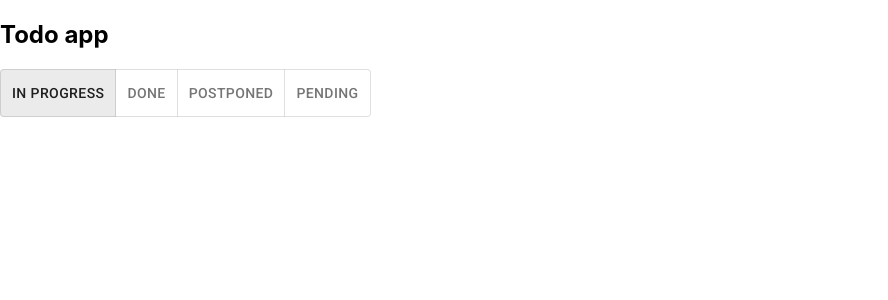
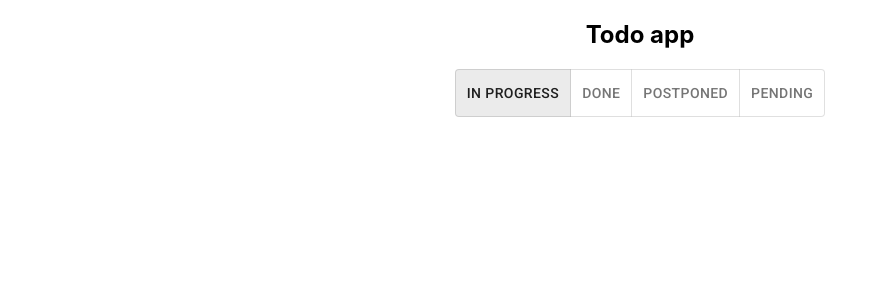
Before and after one commit to EngiSon/todo, a React (Create React App) app in the folder todo-client/: page / in a window 1280 px wide. Shown: the top 300 px of the page, without its empty margins (0-888 px from the left). Built offline with nearby package versions, Linux system fonts and the light colour scheme.

Commit message:
Centered most elements and cleaned up the UI

```diff
--- a/todo-client/src/App.css
+++ b/todo-client/src/App.css
@@ -1,38 +1,5 @@
-.App {
-  text-align: center;
+#centered {
+  width:100%;
+  display: flex;
+  justify-content: center;
 }
-
-.App-logo {
-  height: 40vmin;
-  pointer-events: none;
-}
-
-@media (prefers-reduced-motion: no-preference) {
-  .App-logo {
-    animation: App-logo-spin infinite 20s linear;
-  }
-}
-
-.App-header {
-  background-color: #282c34;
-  min-height: 100vh;
-  display: flex;
-  flex-direction: column;
-  align-items: center;
-  justify-content: center;
-  font-size: calc(10px + 2vmin);
-  color: #282c34;
-}
-
-.App-link {
-  color: #61dafb;
-}
-
-@keyframes App-logo-spin {
-  from {
-    transform: rotate(0deg);
-  }
-  to {
-    transform: rotate(360deg);
-  }
-}
--- a/todo-client/src/App.js
+++ b/todo-client/src/App.js
@@ -5,8 +5,10 @@ import ToggleButtons from './components/ToggleButtons';
 function App() {
   return (
     <body className='container'>
-      <h2 >Todo app</h2>
-      <ToggleButtons/>
+      <h2 id='centered'>Todo app</h2>
+      <div id='centered'>
+        <ToggleButtons/>
+      </div>
     </body>
   );
 }
--- a/todo-client/src/components/TodoCard.js
+++ b/todo-client/src/components/TodoCard.js
@@ -7,15 +7,15 @@ import {CardContent, Card, Typography, IconButton} from '@mui/material'
 
 export default function TodoCard() {
   return(
-    <Card sx={{ width: 500}} style={{backgroundColor: '#282c34'}}>
+    <Card sx={{ width:500}}>
       <CardContent>
-       <Typography sx={{ fontSize:14 }} color="white" gutterBottom>
+       <Typography sx={{ fontSize:14 }} gutterBottom>
           Name
        </Typography>
-       <Typography variant="body2" color="white" gutterBottom>
+       <Typography variant="body2" gutterBottom>
           Description
         </Typography>
-        <Typography sx={{ fontSize:12 }}color="white">
+        <Typography sx={{ fontSize:12 }}>
           Due date
         </Typography>
         <IconButton color="primary">
```
